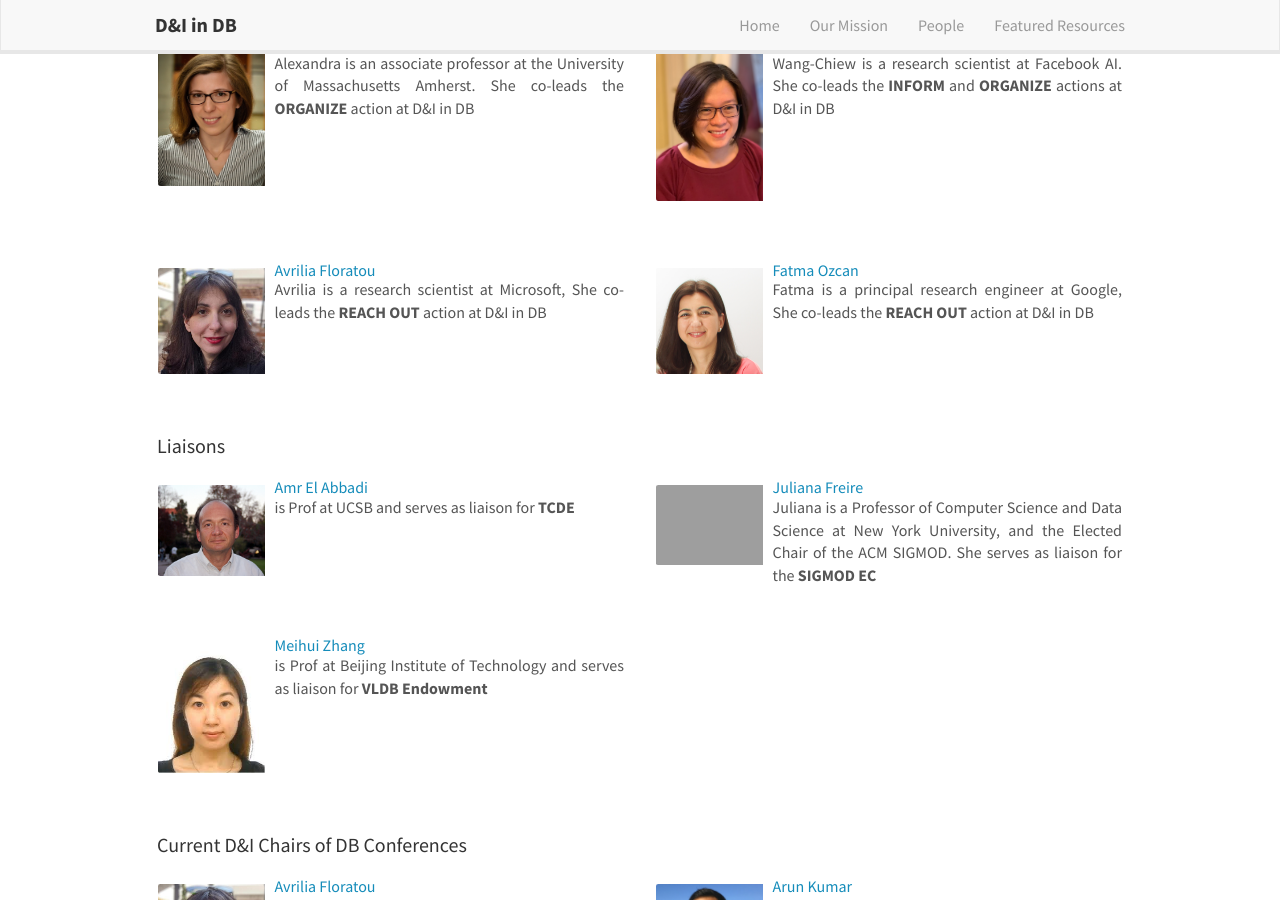
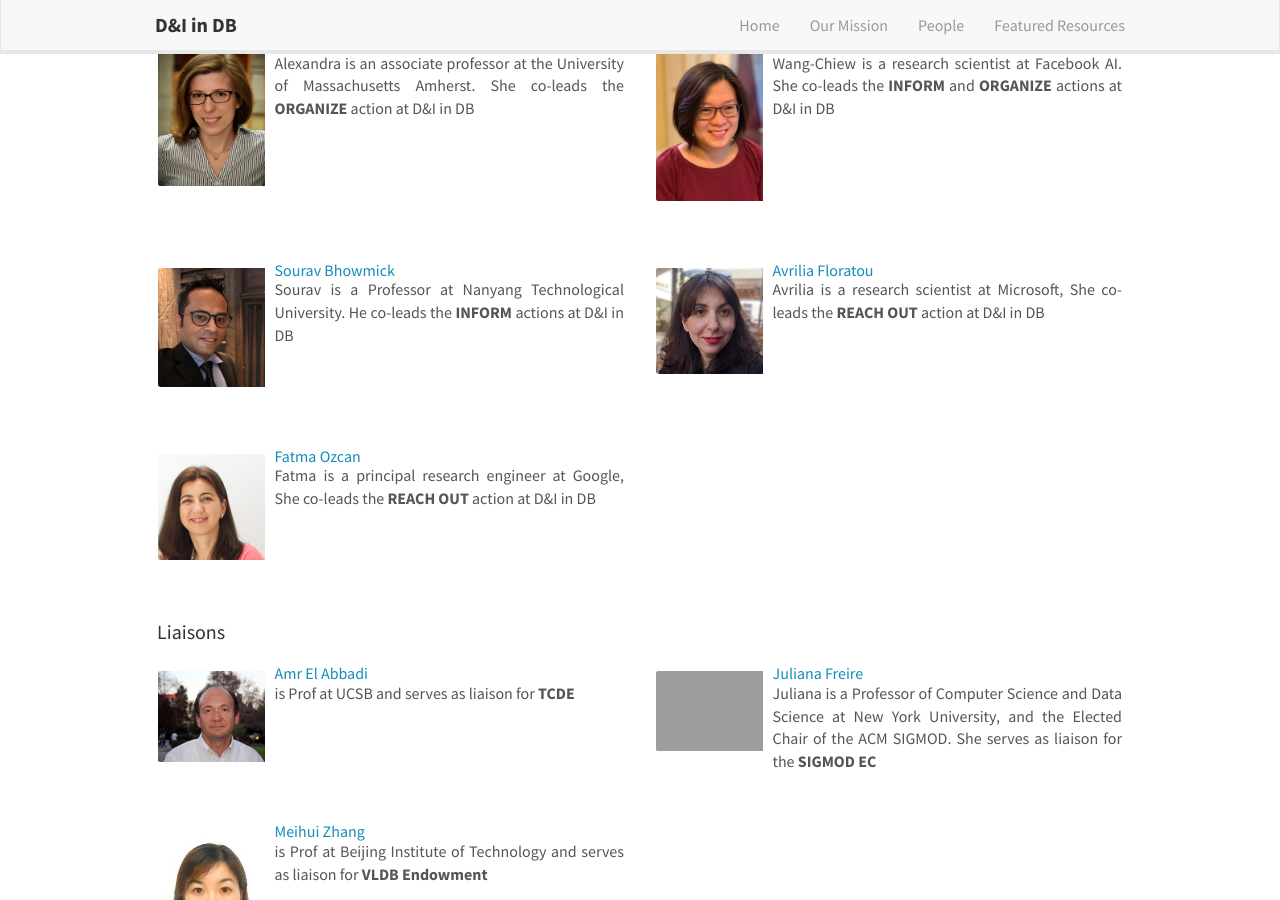
Before and after one commit to zmeihui/dbdni.github.io, a Jekyll site: the page built from index.md, in a window 1280 px wide and 900 px high, scrolled down 1425 px. Built offline with Jekyll 4.4.1, drawn with Linux system fonts in a browser that asks for light colours; nearby versions of some CDN libraries.

Commit message:
Update core_members.yml

```diff
--- a/_data/core_members.yml
+++ b/_data/core_members.yml
@@ -22,6 +22,10 @@
   photo: wangchiew.JPG
   web: https://wangchiew.github.io
   info: "Wang-Chiew is a research scientist at Facebook AI. She co-leads the <b>INFORM</b> and <b>ORGANIZE</b> actions at D&I in DB"
+- name: Sourav Bhowmick
+  photo: sourav.jpg
+  web: https://personal.ntu.edu.sg/assourav/
+  info: "Sourav is a Professor at Nanyang Technological University. He co-leads the <b>INFORM</b> actions at D&I in DB"
 - name: Avrilia Floratou
   photo: avrilia.jpg
   web: https://www.microsoft.com/en-us/research/people/avflor/
```
